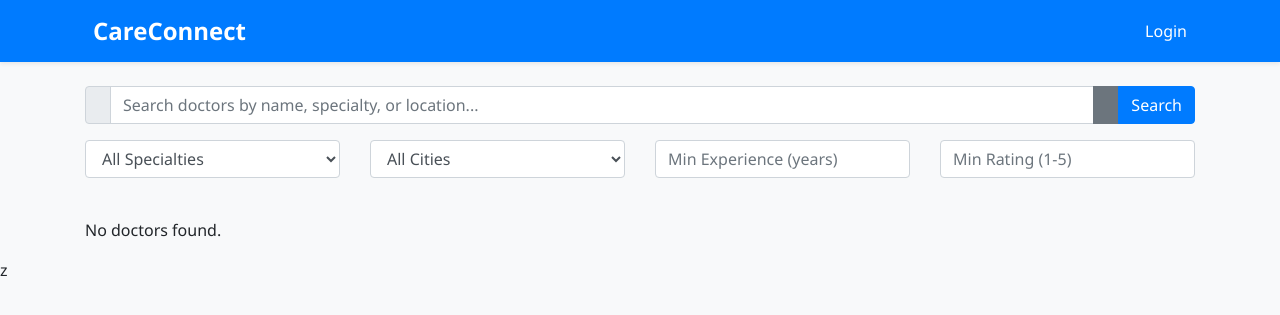
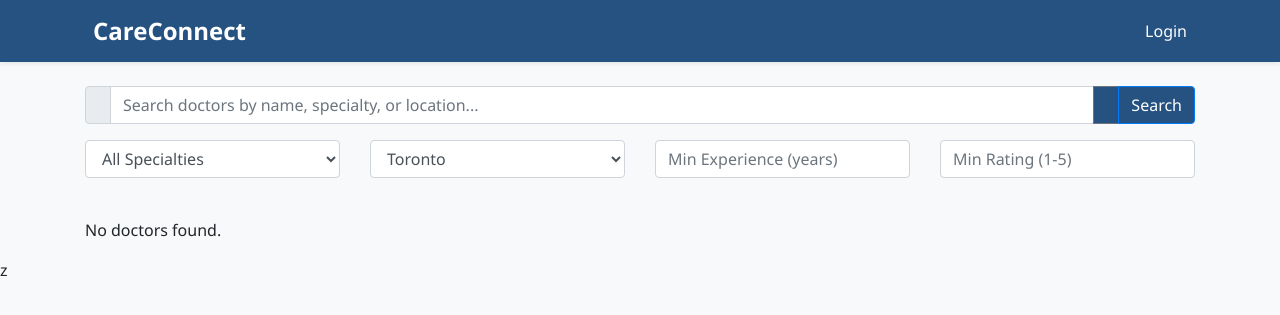
Before and after one commit to vinayscloud/careconnect, a Flask app: page /pages/doctor-profile in a window 1280 px wide. Shown: the top 315 px of the page. Run offline with Flask 3, Linux system fonts and the light colour scheme; data that the repository does not hold is empty; some libraries are stand-ins or nearby versions.

Commit message:
UI changes added

```diff
--- a/backend/app/routes/appointments.py
+++ b/backend/app/routes/appointments.py
@@ -55,7 +55,7 @@ def booking_form(current_user):
             # ✅ Check if the slot is available and not booked
             cursor.execute("""
                 SELECT is_available, is_booked FROM doctor_availability
-                WHERE doctor_id = %s AND date = %s AND start_time = %s
+                WHERE doctor_id = %s AND availability_date = %s AND start_time = %s
             """, (doctor_id, appointment_date, appointment_time))
             slot = cursor.fetchone()
 
@@ -83,7 +83,7 @@ def booking_form(current_user):
             # ✅ Mark the time slot as booked
             cursor.execute("""
                 UPDATE doctor_availability SET is_booked = 'Y'
-                WHERE doctor_id = %s AND date = %s AND start_time = %s
+                WHERE doctor_id = %s AND availability_date = %s AND start_time = %s
             """, (doctor_id, appointment_date, appointment_time))
 
             conn.commit()
--- a/frontend/assets/styles/login.css
+++ b/frontend/assets/styles/login.css
@@ -73,7 +73,7 @@ body::before {
   display: block;
   width: 100%;
   padding: 0.8rem;
-  background-color: #007bff;
+  background-color: #265282;
   color: #fff;
   font-size: 1rem;
   border: none;
--- a/frontend/assets/styles/navbar.css
+++ b/frontend/assets/styles/navbar.css
@@ -1,5 +1,5 @@
 .navbar {
-  background-color: #007bff;
+  background-color: #265282 !important;
   color: #fff;
 }
 
@@ -40,3 +40,13 @@
     transform: rotate(360deg);
   }
 }
+
+.btn {
+  background-color: #265282 !important;
+  color: #fff !important;
+}
+
+.modal-header {
+  background-color: #265282 !important;
+  color: #fff !important;
+}
--- a/frontend/pages/doctor-profile.html
+++ b/frontend/pages/doctor-profile.html
@@ -21,6 +21,13 @@
     .card-hover:hover {
       transform: scale(1.05);
       box-shadow: 0 8px 16px rgba(0, 0, 0, 0.2);
+    }
+
+    .card-img-left {
+      object-fit: cover;
+      height: 100%;
+      border-top-left-radius: calc(0.25rem - 1px);
+      border-bottom-left-radius: calc(0.25rem - 1px);
     }
   </style>
 </head>
@@ -93,10 +100,16 @@
       </div>
       <div class="col-md-3 mb-3">
         <select id="cityFilter" class="form-control">
-          <option value="">All Cities</option>
-          <option value="New York">New York</option>
-          <option value="Los Angeles">Los Angeles</option>
-          <option value="Chicago">Chicago</option>
+          <option value="Toronto">Toronto</option>
+          <option value="Vancouver">Vancouver</option>
+          <option value="Montreal">Montreal</option>
+          <option value="Calgary">Calgary</option>
+          <option value="Ottawa">Ottawa</option>
+          <option value="Edmonton">Edmonton</option>
+          <option value="Winnipeg">Winnipeg</option>
+          <option value="Halifax">Halifax</option>
+          <option value="Quebec City">Quebec City</option>
+          <option value="Mississauga">Mississauga</option>
         </select>
       </div>
       <div class="col-md-3 mb-3">
@@ -187,17 +200,12 @@
       const profilesContainer = document.getElementById('doctorProfiles');
       profilesContainer.innerHTML = doctors.length ? '' : '<p>No doctors found.</p>';
 
-      let row = null;
-
-      doctors.forEach((doctor, index) => {
-        if (index % 4 === 0) {
-          row = document.createElement('div');
-          row.className = 'row mb-4';
-          profilesContainer.appendChild(row);
-        }
+      doctors.forEach((doctor) => {
+        const doctorRow = document.createElement('div');
+        doctorRow.className = 'row mb-4';
 
         const doctorCard = document.createElement('div');
-        doctorCard.className = 'col-md-3 mb-4';
+        doctorCard.className = 'col-md-12'; // full width for list view
         doctorCard.innerHTML = `
             <div class="card h-100 card-hover">
               <img src="/assets/${doctor.photo_url || 'images/default_doctor.jpg'}" class="card-img-top" alt="${doctor.name}">
@@ -214,8 +222,10 @@
 
         row.appendChild(doctorCard);
       });
+
       hideLoader();
     }
+
 
     document.getElementById('searchButton').addEventListener('click', fetchDoctors);
     fetchDoctors();
--- a/frontend/pages/doctor-user-dashboard.html
+++ b/frontend/pages/doctor-user-dashboard.html
@@ -58,6 +58,10 @@
     .card:hover {
       transform: translateY(-5px);
       box-shadow: 0 8px 16px rgba(0, 0, 0, 0.1);
+    }
+
+    .card .fas {
+      color: #265282 !important;
     }
   </style>
 </head>
--- a/frontend/pages/doctor_records.html
+++ b/frontend/pages/doctor_records.html
@@ -155,7 +155,7 @@
     aria-hidden="true">
     <div class="modal-dialog modal-dialog-centered" role="document">
       <div class="modal-content">
-        <div class="modal-header bg-primary text-white">
+        <div class="modal-header text-white">
           <h5 class="modal-title" id="logoutModalLabel">Confirm Logout</h5>
           <button type="button" class="close text-white" data-dismiss="modal" aria-label="Close">
             <span aria-hidden="true">&times;</span>
--- a/frontend/pages/login.html
+++ b/frontend/pages/login.html
@@ -31,7 +31,7 @@
 
     .login-header {
       font-size: 2rem;
-      color: #007bff;
+      color: #265282;
       margin-bottom: 1rem;
       font-weight: bold;
     }
@@ -42,7 +42,7 @@
 
     .btn-primary {
       width: 100%;
-      background-color: #007bff;
+      background-color: #265282;
       border: none;
       padding: 0.75rem;
       transition: background-color 0.3s;
@@ -53,7 +53,7 @@
     }
 
     .links a {
-      color: #007bff;
+      color: #265282;
       text-decoration: none;
     }
 
--- a/frontend/pages/patient-user-dashboard.html
+++ b/frontend/pages/patient-user-dashboard.html
@@ -54,6 +54,10 @@
       border: none;
       border-radius: 10px;
       transition: transform 0.3s ease, box-shadow 0.3s ease;
+    }
+
+    .card .fas {
+      color: #265282 !important;
     }
 
     .card:hover {
--- a/frontend/pages/signup.html
+++ b/frontend/pages/signup.html
@@ -31,7 +31,7 @@
 
     .signup-header {
       font-size: 2rem;
-      color: #007bff;
+      color: #265282;
       margin-bottom: 1rem;
       font-weight: bold;
     }
@@ -42,7 +42,7 @@
 
     .btn-primary {
       width: 100%;
-      background-color: #007bff;
+      background-color: #265282;
       border: none;
       padding: 0.75rem;
       transition: background-color 0.3s;
@@ -53,7 +53,7 @@
     }
 
     .links a {
-      color: #007bff;
+      color: #265282;
       text-decoration: none;
     }
 
```
Also changed, not shown: frontend/assets/styles/notifications.css (+11 -1 lines), frontend/pages/booking-form.html (+6 -2 lines), frontend/pages/doctor-availability.html (+27 -0 lines), frontend/pages/doctor_update_profile.html (+32 -3 lines), frontend/pages/notifications.html (+7 -4 lines), .github/workflows/ci-cd.yml.
